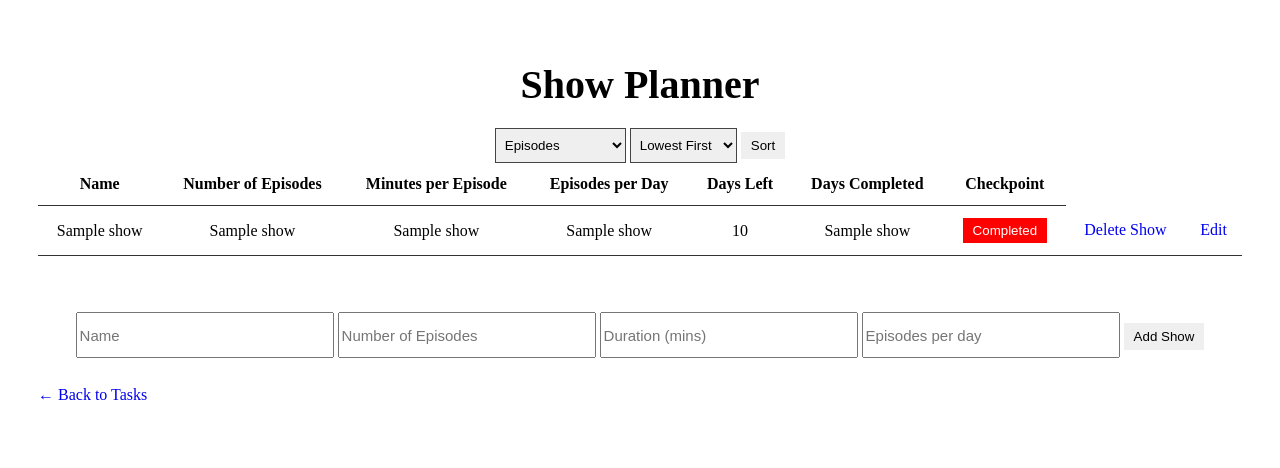
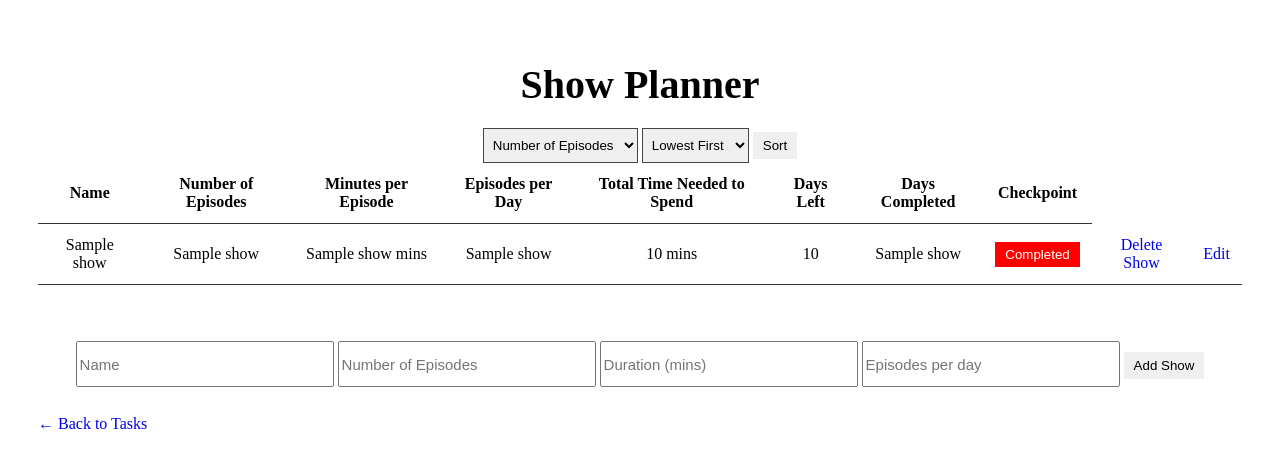
Before and after one commit to saunetgrey/Project-Planner, a Flask app: page /shows in a window 1280 px wide. Shown: the top 468 px of the page. Run offline with Flask 3, Linux system fonts and the light colour scheme; a database or web service that is not in the repository returns one stand-in record (values such as "Sample title"); some libraries are stand-ins or nearby versions.

Commit message:
added total time spent per day column.

```diff
--- a/Show.py
+++ b/Show.py
@@ -19,3 +19,7 @@ class Show:
     @property
     def days_remaining(self):
         return math.ceil(self.remaining_episodes / self.episodes_per_day)
+
+    @property
+    def total_time_spent(self):
+        return self.minutes_per_episode * self.episodes_per_day
--- a/templates/shows.html
+++ b/templates/shows.html
@@ -10,10 +10,10 @@
     <form method="GET" action="/shows" class="form-container">
 
         <select name="sort_by">
-            <option value="episodes">Episodes</option>
-            <option value="minutes">Minutes/Episode</option>
-            <option value="ep/day">Episodes/Day</option>
-            <option value="days">Days Left</option>
+            <option value="episodes">Number of Episodes</option>
+            <option value="minutes">Minutes Per Episode</option>
+            <option value="ep/day">Episodes Per Day</option>
+            <option value="days">Days Remaining</option>
         </select>
 
         <select name="order">
@@ -31,6 +31,7 @@
             <th>Number of Episodes</th>
             <th>Minutes per Episode</th>
             <th>Episodes per Day</th>
+            <th>Total Time Needed to Spend</th>
             <th>Days Left</th>
             <th>Days Completed</th>
             <th>Checkpoint</th>
@@ -40,8 +41,9 @@
         <tr>
             <td>{{ show.name }}</td>
             <td>{{ show.remaining_episodes }}</td>
-            <td>{{ show.minutes_per_episode }}</td>
+            <td>{{ show.minutes_per_episode }} mins</td>
             <td>{{ show.episodes_per_day }}</td>
+            <td>{{ show.total_time_spent }} mins</td>
             <td>{{ show.days_remaining }}</td>
             <td>{{ show.days_completed }}</td>
             <td>
```
Also changed, not shown: shows.json (deleted, +0 -18 lines).
